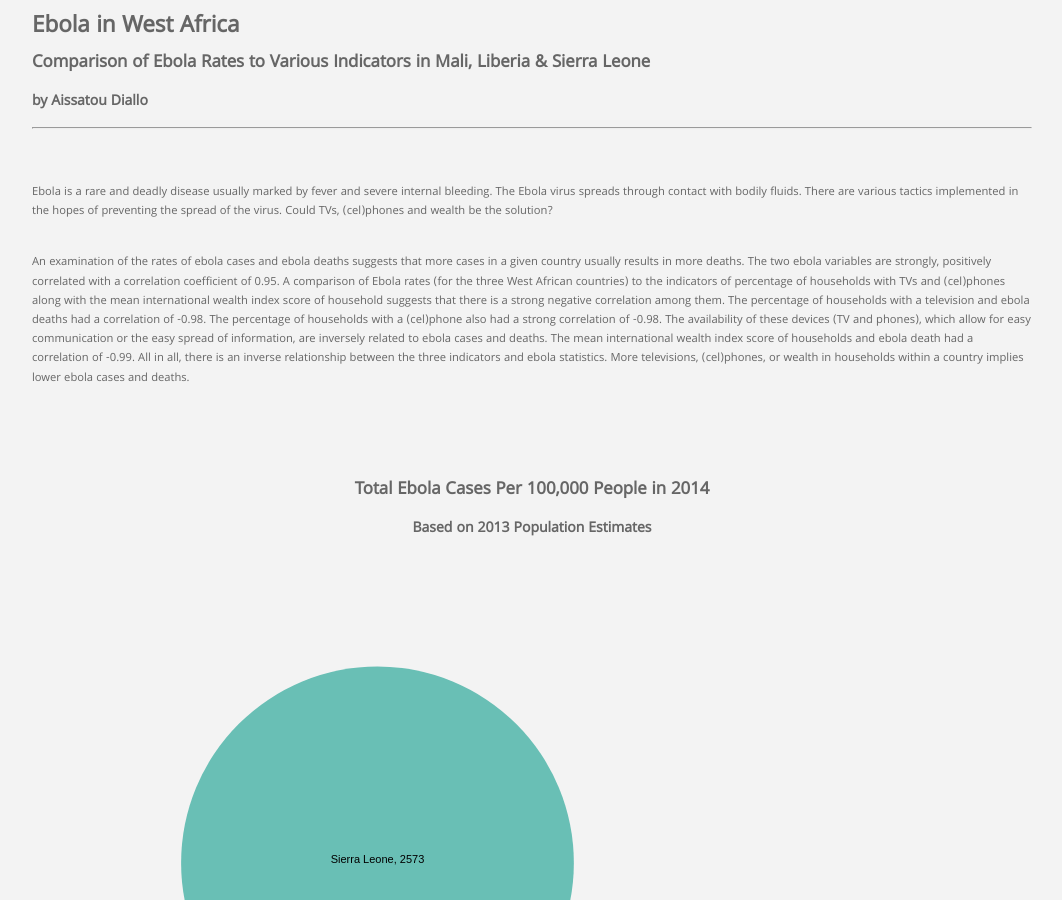
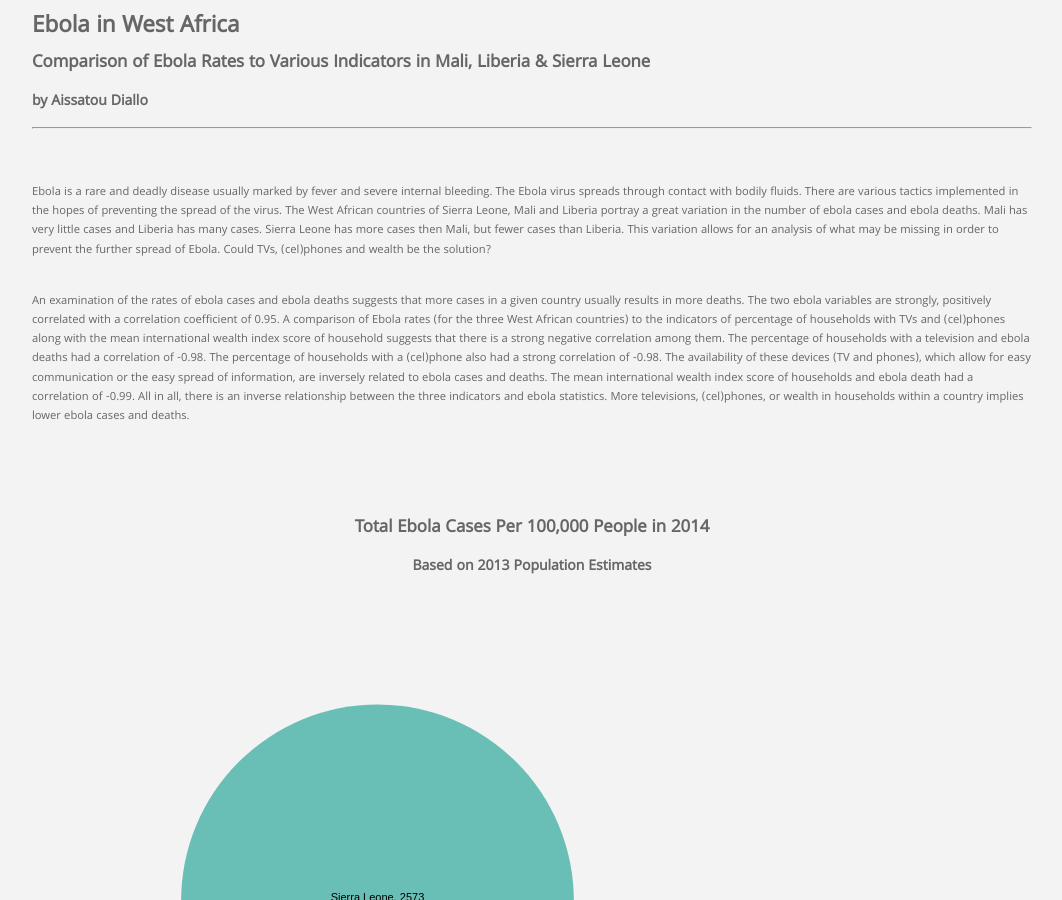
Before and after one commit to ad605/ad605.github.io, a Jekyll site: the page datavizproject/index.html, which Jekyll copies as it is, in a window 1280 px wide and 900 px high. Shown: the whole window, without its empty margins (108-1170 px from the left). Built offline with Jekyll 4.4.1, drawn with Linux system fonts in a browser that asks for light colours.

Commit message:
Update index.html

```diff
--- a/datavizproject/index.html
+++ b/datavizproject/index.html
@@ -233,7 +233,7 @@
           <hr>
         </div>
         <p>
-          <p>Ebola is a rare and deadly disease usually marked by fever and severe internal bleeding. The Ebola virus spreads through contact with bodily fluids. There are various tactics implemented in the hopes of preventing the spread of the virus. Could TVs, (cel)phones and wealth be the solution? </p>
+          <p>Ebola is a rare and deadly disease usually marked by fever and severe internal bleeding. The Ebola virus spreads through contact with bodily fluids. There are various tactics implemented in the hopes of preventing the spread of the virus. The West African countries of Sierra Leone, Mali and Liberia portray a great variation in the number of ebola cases and ebola deaths. Mali has very little cases and Liberia has many cases. Sierra Leone has more cases then Mali, but fewer cases than Liberia. This variation allows for an analysis of what may be missing in order to prevent the further spread of Ebola. Could TVs, (cel)phones and wealth be the solution? </p>
 
 <p>An examination of the rates of ebola cases and ebola deaths suggests that more cases in a given country usually results in more deaths. The two ebola variables are strongly, positively correlated with a correlation coefficient of 0.95. A comparison of Ebola rates (for the three West African countries) to the indicators of percentage of households with TVs and (cel)phones along with the mean international wealth index score of household suggests that there is a strong negative correlation among them. The percentage of households with a television and ebola deaths had a correlation of -0.98. The percentage of households with a (cel)phone also had a strong correlation of -0.98.  The availability of these devices (TV and phones), which allow for easy communication or the easy spread of information, are inversely related to ebola cases and deaths. The mean international wealth index score of households and ebola death had a correlation of  -0.99.  All in all, there is an inverse relationship between the three indicators and ebola statistics. More televisions, (cel)phones, or wealth in households within a country implies lower ebola cases and deaths. </p>
 
```
